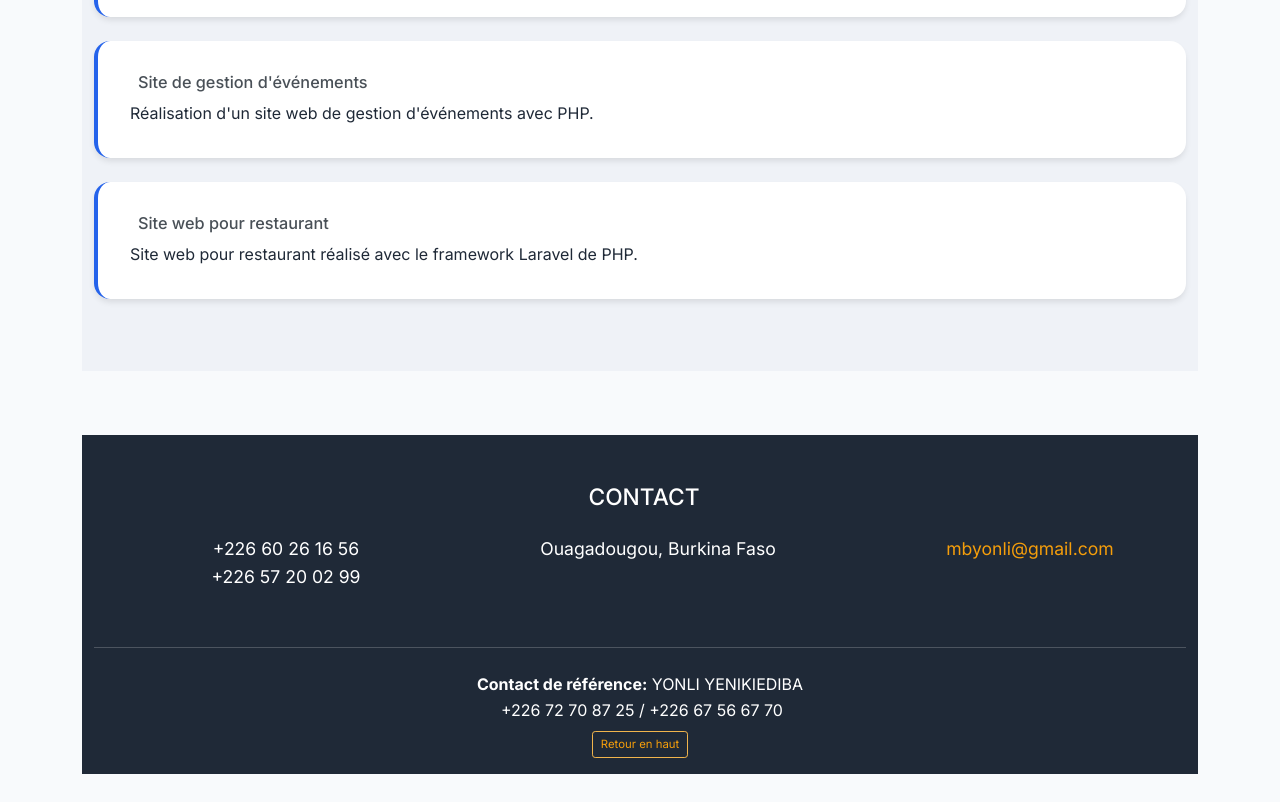
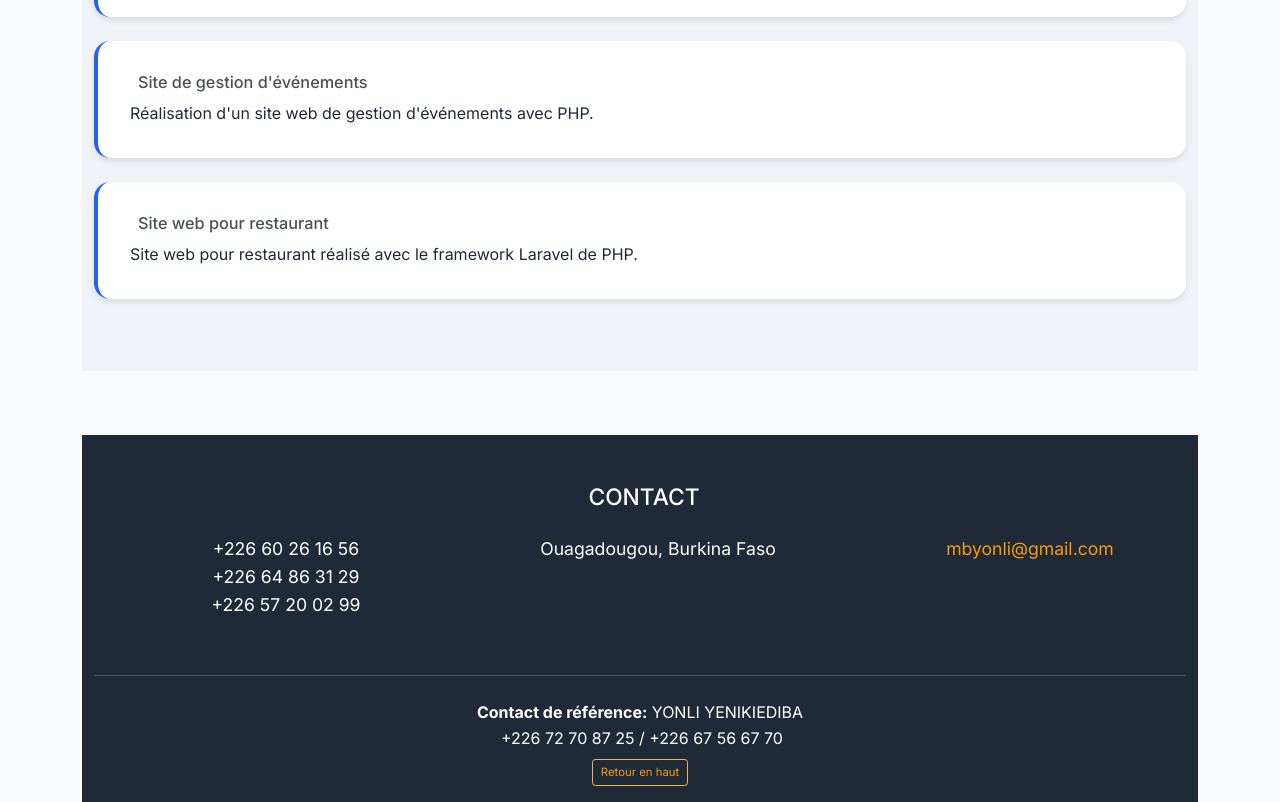
Before and after one commit to YonliMoussa/YonliMoussa.github.io, a website: page index.html in a window 1280 px wide. Shown: the part 3702-4504 px from the top of the page. Before the commit the page ends 4476 px from the top, so only its background shows below. Drawn offline with Linux system fonts and the light colour scheme.

Commit message:
ajout numero 64

```diff
--- a/index.html
+++ b/index.html
@@ -708,6 +708,7 @@
                         <i class="bi bi-telephone-fill"></i>
                         <div>
                             <div>+226 60 26 16 56</div>
+                            <div>+226 64 86 31 29</div>
                             <div>+226 57 20 02 99</div>
                         </div>
                     </div>
```
